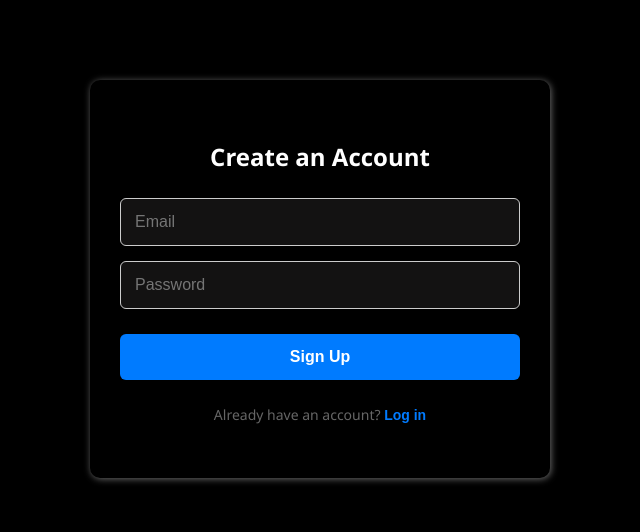
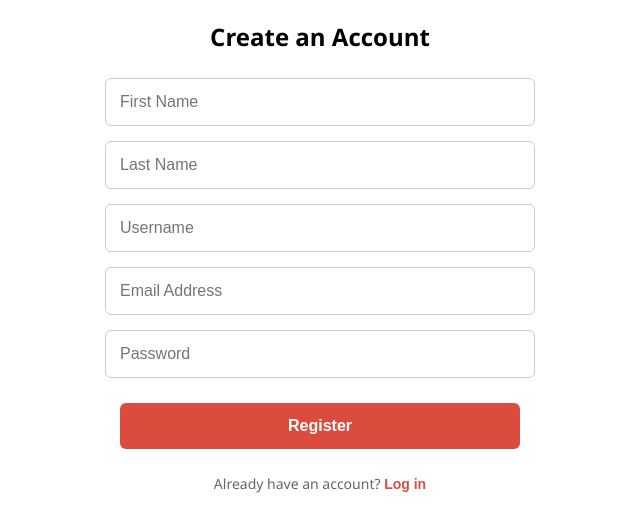
Before and after one commit to mtech10/todo, a React (Vite) app in the folder todo/: page / in a window 1280 px wide. Both pictures are taken after a click on the button "Sign up". Shown: the top 532 px of the page, without its empty margins (320-960 px from the left). Built offline with nearby package versions, Linux system fonts and the light colour scheme.

Commit message:
Final commit

```diff
--- a/todo/src/Login.jsx
+++ b/todo/src/Login.jsx
@@ -25,13 +25,17 @@ const Login = ({ switchToRegister }) => {
     <div className="auth-container">
       <h2>Welcome Back</h2>
       <form onSubmit={handleSubmit}>
-        <input
+
+        <div className="form-group">
+          <input
           type="email"
           value={email}
           onChange={(e) => setEmail(e.target.value)}
           placeholder="Email"
           required
         />
+        </div>
+         <div className="form-group">
         <input
           type="password"
           value={password}
@@ -39,6 +43,7 @@ const Login = ({ switchToRegister }) => {
           placeholder="Password"
           required
         />
+        </div>
         <button type="submit">Log In</button>
       </form>
       <p>Don't have an account? <button onClick={switchToRegister}>Sign up</button></p>
--- a/todo/src/Register/Register.jsx
+++ b/todo/src/Register/Register.jsx
@@ -1,17 +1,27 @@
-import React, { useState } from 'react';
-import axios from 'axios';
-import { useAuth } from '../AuthContext';
-import './register.css';
+import React, { useState } from "react";
+import axios from "axios";
+import { useAuth } from "../AuthContext";
+import "./register.css";
 
 const Register = ({ switchToLogin }) => {
+  const [firstName, setFirstName] = useState("");
+  const [lastName, setLastName] = useState("");
   const [email, setEmail] = useState("");
+  const [username, setUsername] = useState("");
   const [password, setPassword] = useState("");
   const { login } = useAuth();
 
   const handleSubmit = (e) => {
     e.preventDefault();
 
-    axios.post('https://todo-obxm.onrender.com/register', { email, password })
+    axios
+      .post("https://todo-obxm.onrender.com/register", {
+        firstName,
+        lastName,
+        email,
+        username,
+        password,
+      })
       .then((response) => {
         const { token, user } = response.data;
 
@@ -25,24 +35,64 @@ const Register = ({ switchToLogin }) => {
   return (
     <div className="auth-container">
       <h2>Create an Account</h2>
-      <form onSubmit={handleSubmit}>
+      <form className="auth-form" onSubmit={handleSubmit}>
+          <div className="form-group">
+            <input
+              type="text"
+              placeholder="First Name"
+              value={firstName}
+              onChange={(e) => setFirstName(e.target.value)}
+              required
+            />
+          </div>
+          <div className="form-group">
+            <input
+              type="text"
+              placeholder="Last Name"
+              value={lastName}
+              onChange={(e) => setLastName(e.target.value)}
+              required
+            />
+          </div>
+          <div className="form-group">
+          <input
+            type="text"
+            placeholder="Username"
+            value={username}
+            onChange={(e) => setUsername(e.target.value)}
+            required
+          />
+        </div>
+
+        <div className="form-group">
           <input
             type="email"
+            placeholder="Email Address"
             value={email}
             onChange={(e) => setEmail(e.target.value)}
-          placeholder="Email"
             required
           />
+        </div>
+
+        <div className="form-group">
           <input
             type="password"
+            placeholder="Password"
             value={password}
             onChange={(e) => setPassword(e.target.value)}
-          placeholder="Password"
             required
           />
-        <button type="submit">Sign Up</button>
+        </div>
+
+
+
+        <button type="submit" className="auth-submit-btn">
+          Register
+        </button>
       </form>
-      <p>Already have an account? <button onClick={switchToLogin}>Log in</button></p>
+      <p>
+        Already have an account? <button onClick={switchToLogin}>Log in</button>
+      </p>
     </div>
   );
 };
--- a/todo/src/Register/register.css
+++ b/todo/src/Register/register.css
@@ -1,15 +1,8 @@
 body {
-  background-color: black;
-  color: white;
   overflow-x: hidden;
 }
 
 .auth-container {
-  max-width: 400px;
-  margin: 80px auto;
-  padding: 40px 30px;
-  border-radius: 10px;
-  box-shadow: 1px 1px 7px rgba(255, 255, 255, 0.418);
   text-align: center;
   font-family: "Segoe UI", Tahoma, Geneva, Verdana, sans-serif;
 }
@@ -27,12 +20,11 @@ body {
 
 .auth-container input {
   padding: 14px;
-  background-color: #131212;
   outline: none;
   border: none;
   border-radius: 5px;
   color: white;
-  caret-color: #5882ff;
+  caret-color: #db4c3f;
   border: 1px solid #cccccc;
   border-radius: 6px;
   font-size: 16px;
@@ -41,16 +33,18 @@ body {
 
 .auth-container input:focus {
   outline: none;
-  border-color: #007bff;
+  border-color: #db4c3f;
   box-shadow: 0 0 0 2px rgba(0, 123, 255, 0.2);
 }
 
 .auth-container button[type="submit"] {
   padding: 14px;
-  background-color: #007bff;
+  background-color: #db4c3f;
   color: white;
   border: none;
   border-radius: 6px;
+  width: 400px;
+  margin: auto;
   font-size: 16px;
   font-weight: 600;
   cursor: pointer;
@@ -59,7 +53,7 @@ body {
 }
 
 .auth-container button[type="submit"]:hover {
-  background-color: #0056b3;
+  background-color: #db4c3f;
 }
 
 .auth-container p {
@@ -71,7 +65,7 @@ body {
 .auth-container p button {
   background: none;
   border: none;
-  color: #007bff;
+  color: #db4c3f;
   cursor: pointer;
   font-size: 14px;
   font-weight: 600;
@@ -81,5 +75,10 @@ body {
 
 .auth-container p button:hover {
   text-decoration: underline;
-  color: #0056b3;
+  color: #db4c3f;
 }
+
+.form-group input {
+  width: 400px;
+    margin: auto;
+}
```
Also changed, not shown: 1 other file (tests, documents, lock files or other folders). Lines whose indentation alone changed are shown as unchanged.
